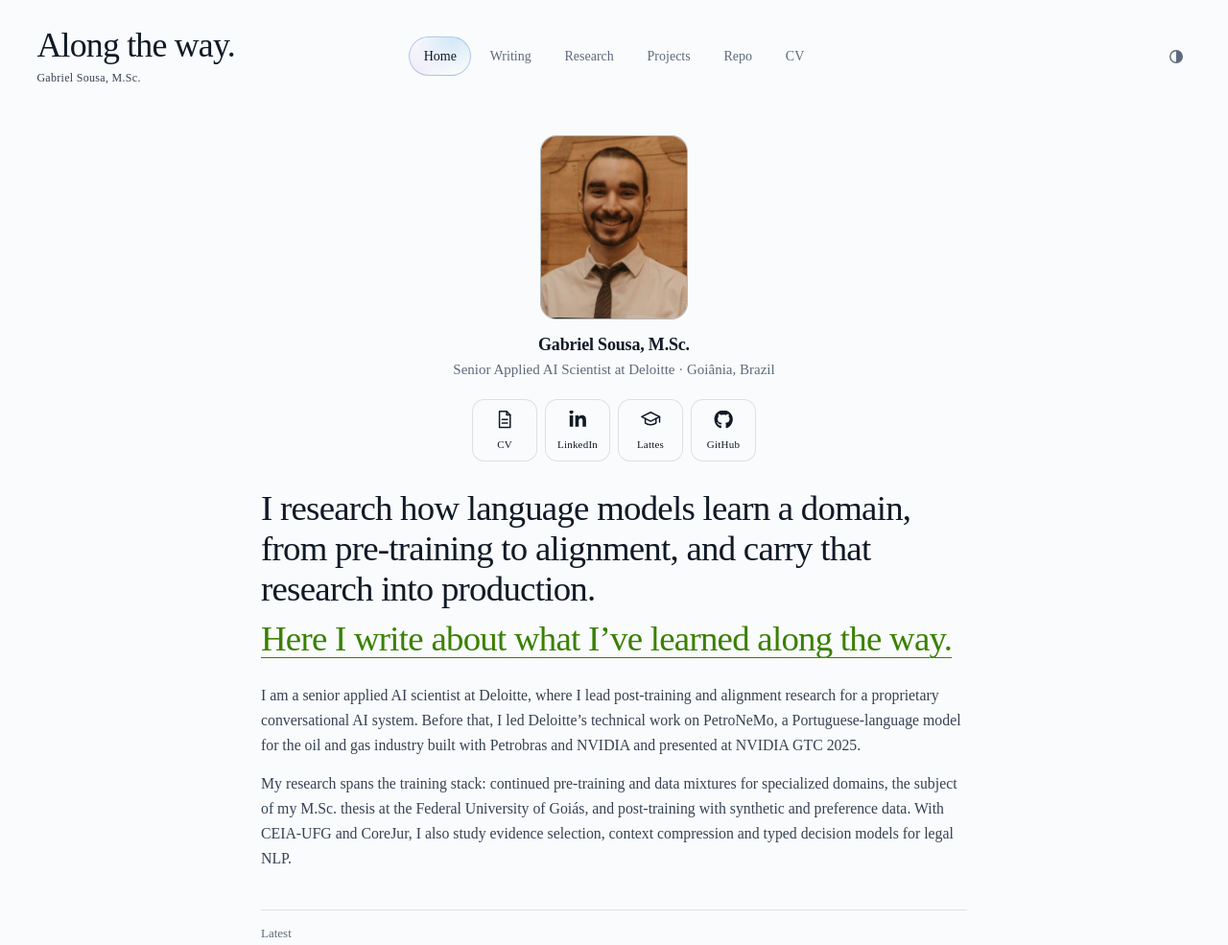
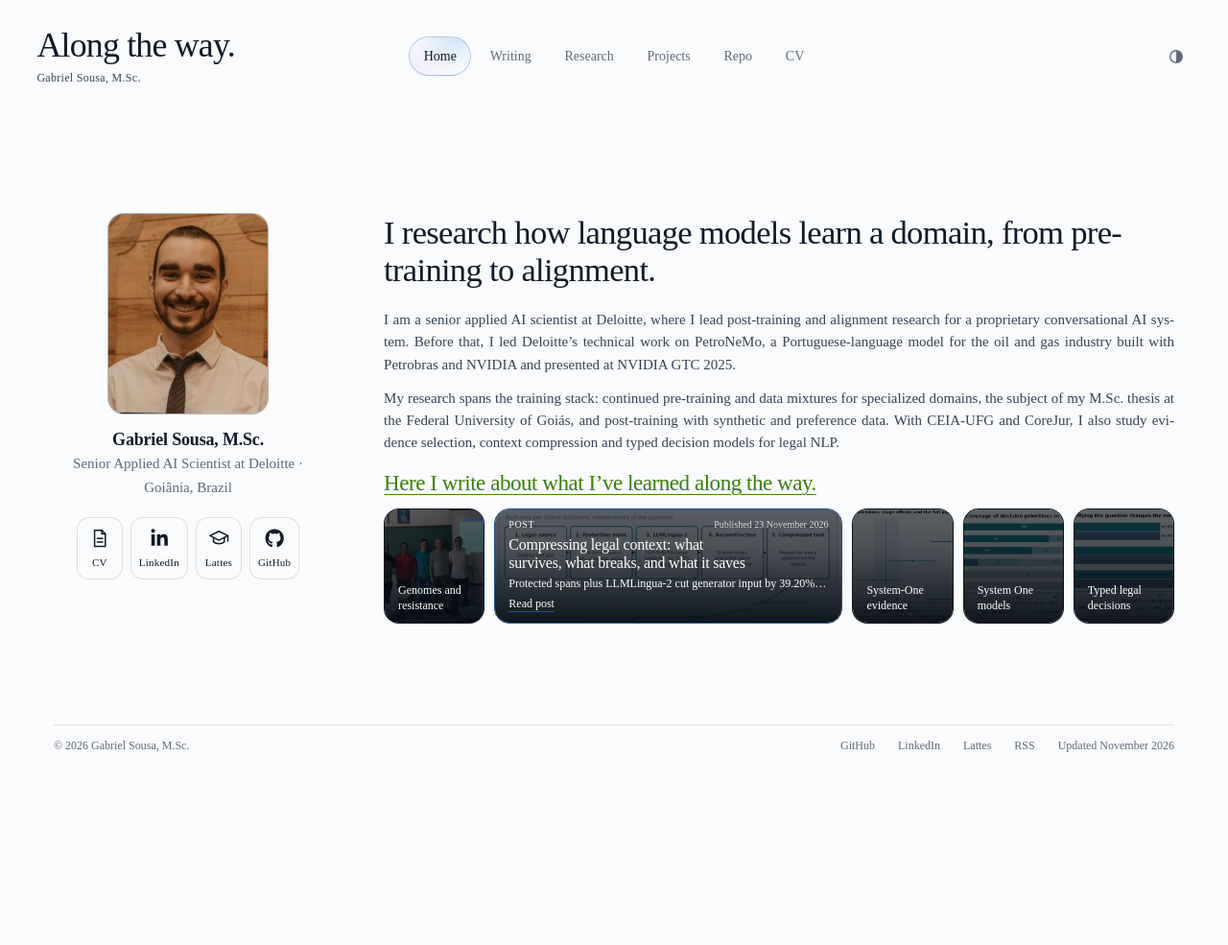
Before and after one commit to gabrieltxs/gabrielsousa-alongtheway, an Astro site: page / in a window 1280 px wide. Shown: the top 985 px of the page at 96% size. After the commit the page ends 800 px from the top, so only its background shows below. Built offline with nearby package versions, Linux system fonts and the light colour scheme; Astro itself is replaced by a stand-in of ours; some packages are replaced by stand-ins of ours.

Commit message:
Fit homepage into a two-column desktop landing screen

```diff
--- a/src/data/profile.ts
+++ b/src/data/profile.ts
@@ -18,7 +18,7 @@ export const profile = {
 	location: 'Goiânia, Brazil',
 
 	// The one large sentence on the home page. Keep it to a line or two.
-	statement: 'I research how language models learn a domain, from pre-training to alignment, and carry that research into production.',
+	statement: 'I research how language models learn a domain, from pre-training to alignment.',
 
 	// Shown under your name on the home page.
 	tagline: 'Senior Applied AI Scientist at Deloitte. Goiânia, Brazil.',
--- a/src/pages/index.astro
+++ b/src/pages/index.astro
@@ -76,21 +76,19 @@ const jsonLd = {
 			</ul>
 		</header>
 
+		<div class="card-content">
 			<p class="card-statement">{profile.statement}</p>
+			<div class="card-about">
+				{profile.about.map((paragraph) => <p>{paragraph}</p>)}
+			</div>
 			<p class="card-statement card-statement-2">
 				<a href={href('/writing/')}>Here I write about what I’ve learned along the way.</a>
 			</p>
-
-		<div class="card-about">
-			{profile.about.map((paragraph) => <p>{paragraph}</p>)}
-		</div>
-
-
 			{updates.length > 0 && (
-			<section class="card-updates" aria-labelledby="latest">
-				<h2 id="latest">Latest</h2>
+				<section class="card-updates" aria-label="Latest updates">
 					<UpdatesBanner items={updates} />
 				</section>
 			)}
 		</div>
+	</div>
 </Base>
--- a/src/styles/global.css
+++ b/src/styles/global.css
@@ -1126,12 +1126,27 @@ pre {
 /* Home: profile, research statement and latest updates                 */
 /* ------------------------------------------------------------------ */
 
+.home-page {
+	min-height: 100svh;
+	display: flex;
+	flex-direction: column;
+}
+.home-page > .frame { max-width: 76rem; }
+.home-page > main {
+	flex: 1;
+	display: grid;
+	align-items: center;
+	padding-block: clamp(0.75rem, 2vh, 1.5rem);
+}
 .card-home {
-	max-width: 46rem;
-	margin-inline: auto;
-	padding-top: clamp(0.5rem, 3vh, 2.5rem);
+	display: grid;
+	grid-template-columns: minmax(13rem, 0.34fr) minmax(0, 1fr);
+	align-items: start;
+	gap: clamp(2rem, 5vw, 4rem);
+	width: 100%;
 }
-/* Photo, name and role are short, so they sit centered above the text column. */
+.card-content { min-width: 0; }
+/* Identity stays together on the left; the reading column starts at the top. */
 .card-id {
 	display: flex;
 	flex-direction: column;
@@ -1140,7 +1155,7 @@ pre {
 	gap: 0.15rem;
 }
 .card-photo {
-	width: clamp(7.5rem, 14vw, 9.5rem);
+	width: clamp(8rem, 13vw, 11rem);
 	aspect-ratio: 4 / 5;
 	object-fit: cover;
 	object-position: 50% 35%;
@@ -1157,18 +1172,19 @@ pre {
 	color: var(--muted);
 	font-size: 0.9375rem;
 }
-/* The two large sentences carry the page. */
+/* Research statement above the introduction, Writing invitation below it. */
 .card-statement {
-	margin-top: clamp(1.25rem, 3.5vh, 2.25rem);
+	margin: 0;
 	font-family: var(--serif);
-	font-size: clamp(1.6rem, 3.4vw, 2.3rem);
+	font-size: clamp(1.75rem, 2.7vw, 2.6rem);
 	font-weight: 300;
 	line-height: 1.15;
 	letter-spacing: -0.02em;
 	text-wrap: pretty;
 }
 .card-statement-2 {
-	margin-top: 0.6rem;
+	margin-top: clamp(0.9rem, 2vh, 1.5rem);
+	font-size: clamp(1.25rem, 1.8vw, 1.65rem);
 }
 .card-statement-2 a {
 	color: #a3ff12;
@@ -1181,12 +1197,14 @@ pre {
 :root[data-theme='light'] .card-statement-2 a { color: #398000; }
 .card-statement-2 a:hover { text-decoration-thickness: 2px; }
 .card-about {
-	margin-top: 1.5rem;
+	margin-top: clamp(1rem, 2.5vh, 1.75rem);
 	display: grid;
-	gap: 0.9rem;
+	gap: 0.75rem;
 	color: var(--text-2);
-	font-size: 0.9875rem;
-	line-height: 1.65;
+	font-size: clamp(0.9375rem, 1.1vw, 1rem);
+	line-height: 1.55;
+	text-align: justify;
+	hyphens: auto;
 }
 .icon-links {
 	display: flex;
@@ -1201,7 +1219,7 @@ pre {
 	flex-direction: column;
 	align-items: center;
 	gap: 0.3rem;
-	min-width: 4.25rem;
+	min-width: 3rem;
 	padding: 0.6rem 0.5rem 0.5rem;
 	border: 1px solid var(--line);
 	border-radius: 0.8rem;
@@ -1216,22 +1234,29 @@ pre {
 .icon-link .brand-mark { padding: 0.08rem; }
 .icon-link { color: var(--text); }
 .icon-link span { font-size: 0.6875rem; font-weight: 500; letter-spacing: 0.02em; }
-.card-updates {
-	margin-top: clamp(1.75rem, 5vh, 3rem);
-	padding-top: 1rem;
-	border-top: 1px solid var(--line);
+.card-updates { margin-top: 0.9rem; }
+.home-page .site-footer {
+	margin: 0;
+	padding-block: 0.75rem;
+	display: flex;
+	flex-wrap: wrap;
+	justify-content: space-between;
+	gap: 0.4rem 1.5rem;
+	font-size: 0.75rem;
 }
-.card-updates h2 {
-	margin-bottom: 0.6rem;
-	font-size: 0.8125rem;
-	font-weight: 500;
-	color: var(--muted);
+.home-page .footer-main { gap: 0.5rem 1.5rem; }
+@media (max-width: 59rem) {
+	.card-home { grid-template-columns: minmax(0, 1fr); gap: 1.5rem; }
+	.card-id { max-width: 24rem; margin-inline: auto; }
+	.card-home { max-width: 46rem; margin-inline: auto; }
+	.card-about { text-align: start; }
 }
-.home-page .site-footer {
-	max-width: 46rem;
-	margin: 2rem auto 0;
-	grid-template-columns: minmax(0, 1fr);
-	row-gap: 0.4rem;
+@media (min-width: 59.001rem) and (max-height: 760px) {
+	.home-page > main { padding-block: 0.5rem; }
+	.card-statement { font-size: 2rem; }
+	.card-statement-2 { font-size: 1.25rem; margin-top: 0.75rem; }
+	.card-about { margin-top: 0.875rem; gap: 0.625rem; font-size: 0.9375rem; line-height: 1.45; }
+	.card-photo { width: 8.5rem; }
 }
 
 
```
Also changed, not shown: tests/home.browser.mjs (+25 -10 lines). Lines whose indentation alone changed are shown as unchanged.
